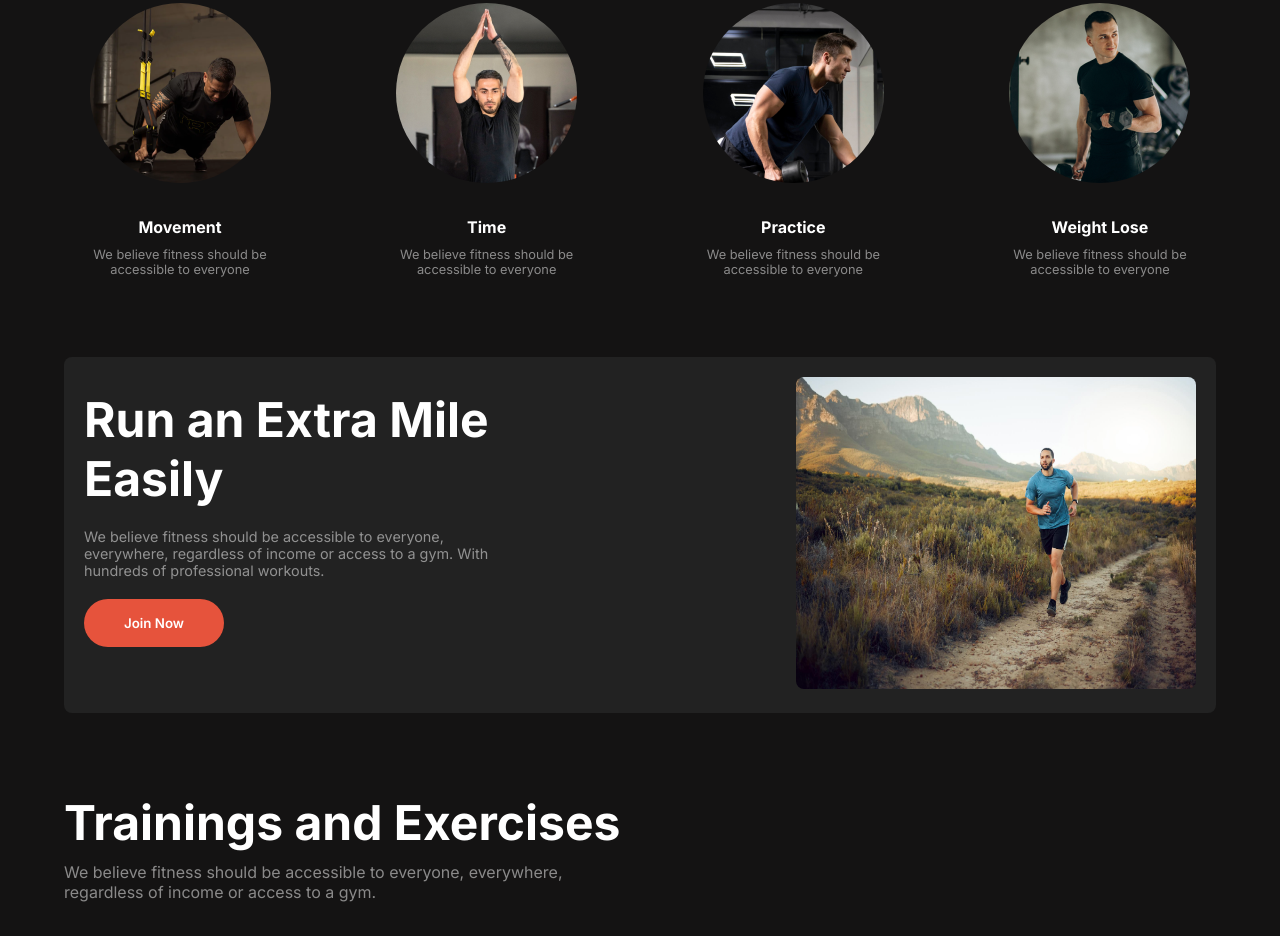
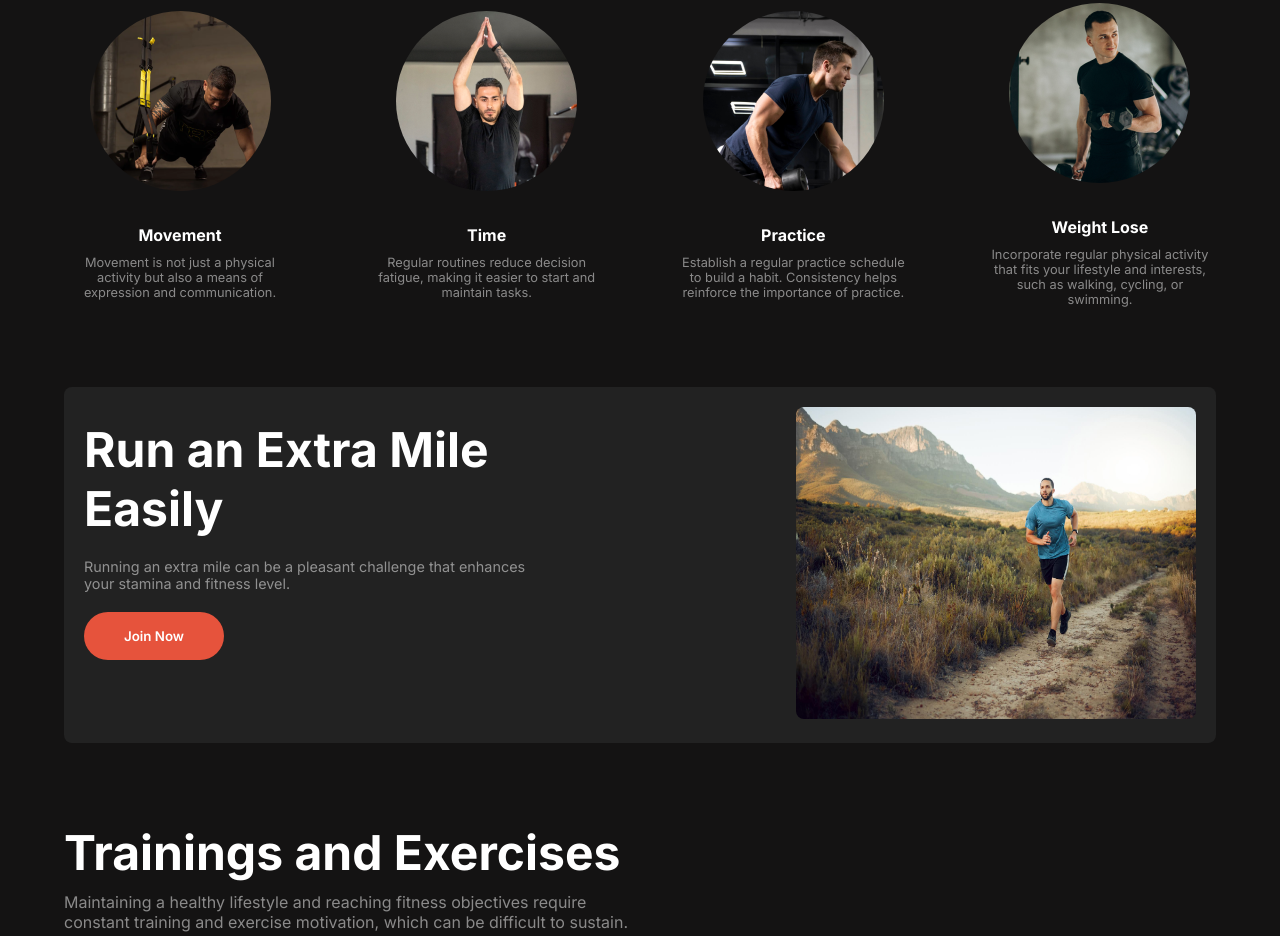
Before and after one commit to Jimy-JosephN5/Responsive-versatile-ui, a plain HTML site: page index.html in a window 1280 px wide. Shown: the part 1037-1973 px from the top of the page. Drawn offline with Linux system fonts and the light colour scheme.

Commit message:
text edited

```diff
--- a/index.html
+++ b/index.html
@@ -87,7 +87,10 @@
             </div>
             <div>
               <h5>Movement</h5>
-              <p>We believe fitness should be accessible to everyone</p>
+              <p>
+                Movement is not just a physical activity but also a means of
+                expression and communication.
+              </p>
             </div>
           </div>
           <div class="flexbox-img">
@@ -96,7 +99,10 @@
             </div>
             <div>
               <h5>Time</h5>
-              <p>We believe fitness should be accessible to everyone</p>
+              <p>
+                Regular routines reduce decision fatigue, making it easier to
+                start and maintain tasks.
+              </p>
             </div>
           </div>
           <div class="flexbox-img">
@@ -105,7 +111,10 @@
             </div>
             <div>
               <h5>Practice</h5>
-              <p>We believe fitness should be accessible to everyone</p>
+              <p>
+                Establish a regular practice schedule to build a habit.
+                Consistency helps reinforce the importance of practice.
+              </p>
             </div>
           </div>
           <div class="flexbox-img">
@@ -114,7 +123,10 @@
             </div>
             <div>
               <h5>Weight Lose</h5>
-              <p>We believe fitness should be accessible to everyone</p>
+              <p>
+                Incorporate regular physical activity that fits your lifestyle
+                and interests, such as walking, cycling, or swimming.
+              </p>
             </div>
           </div>
         </div>
@@ -126,9 +138,8 @@
         <div class="motive-texts">
           <h3>Run an Extra Mile Easily</h3>
           <p>
-            We believe fitness should be accessible to everyone, everywhere,
-            regardless of income or access to a gym. With hundreds of
-            professional workouts.
+            Running an extra mile can be a pleasant challenge that enhances your
+            stamina and fitness level.
           </p>
           <button class="btn-btn motive-btn">Join Now</button>
         </div>
@@ -143,8 +154,9 @@
         <div class="training-content">
           <h3>Trainings and Exercises</h3>
           <p>
-            We believe fitness should be accessible to everyone, everywhere,
-            regardless of income or access to a gym.
+            Maintaining a healthy lifestyle and reaching fitness objectives
+            require constant training and exercise motivation, which can be
+            difficult to sustain.
           </p>
         </div>
         <div class="row1">
@@ -177,8 +189,8 @@
         <div class="container">
           <h3>BMI Calculator</h3>
           <p>
-            We believe fitness should be accessible to everyone, everywhere,
-            regardless of income or access to a gym.
+            To boost your confidence as you complete each activity, break down
+            more ambitious objectives into more manageable ones.
           </p>
           <div class="table-container">
             <div class="table-texts">
@@ -209,8 +221,8 @@
             <div class="input-field">
               <h5>Calculate your BMI</h5>
               <p>
-                We believe fitness should be accessible to everyone, everywhere,
-                regardless of income or access to a gym.
+                To boost your confidence as you complete each activity, break
+                down more ambitious objectives into more manageable ones.
               </p>
               <input type="text" placeholder="Height/cm" />
               <input type="text" placeholder="Weight/kg" />
@@ -231,8 +243,9 @@
       <section class="container protein-products">
         <h3 class="product-title">PROTEIN PRODUCTS</h3>
         <p class="product-description">
-          Lorem ipsum dolor sit amet, consectetuer adipiscing elit. Aenean
-          commodo ligula eget dolor. Aenean massa. Cum sociis Theme natoque
+          Whey protein is a popular and quickly digested protein that is great
+          for post-workout recovery. All of the necessary amino acids are
+          present.
         </p>
 
         <div class="protein-container">
@@ -276,8 +289,8 @@
       <section class="container">
         <h3 class="team-title">Meet Our Team</h3>
         <p class="team-description">
-          We believe fitness should be accessible to everyone, everywhere,
-          regardless of income or access to a gym.
+          Build trust with clients and customers, Here is presenting our
+          Professional instructors.
         </p>
 
         <div class="team-container">
@@ -297,9 +310,8 @@
             <div class="footer-title">
               <h3><i>Fitness</i></h3>
               <p>
-                We believe fitness should be accessible to everyone, everywhere,
-                regardless of income or access to a gym. With hundreds of
-                professional workouts.
+                Fitness is a comprehensive term that includes lifestyle
+                decisions, mental health, diet, and physical exercise.
               </p>
             </div>
 
```
